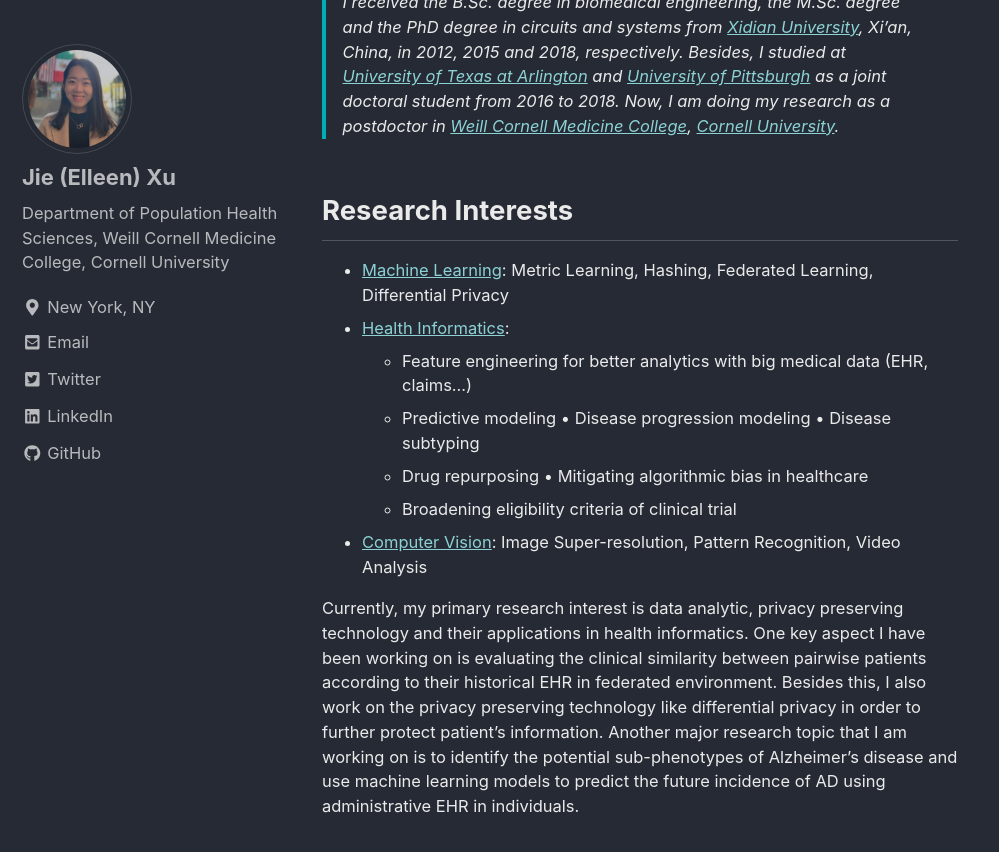
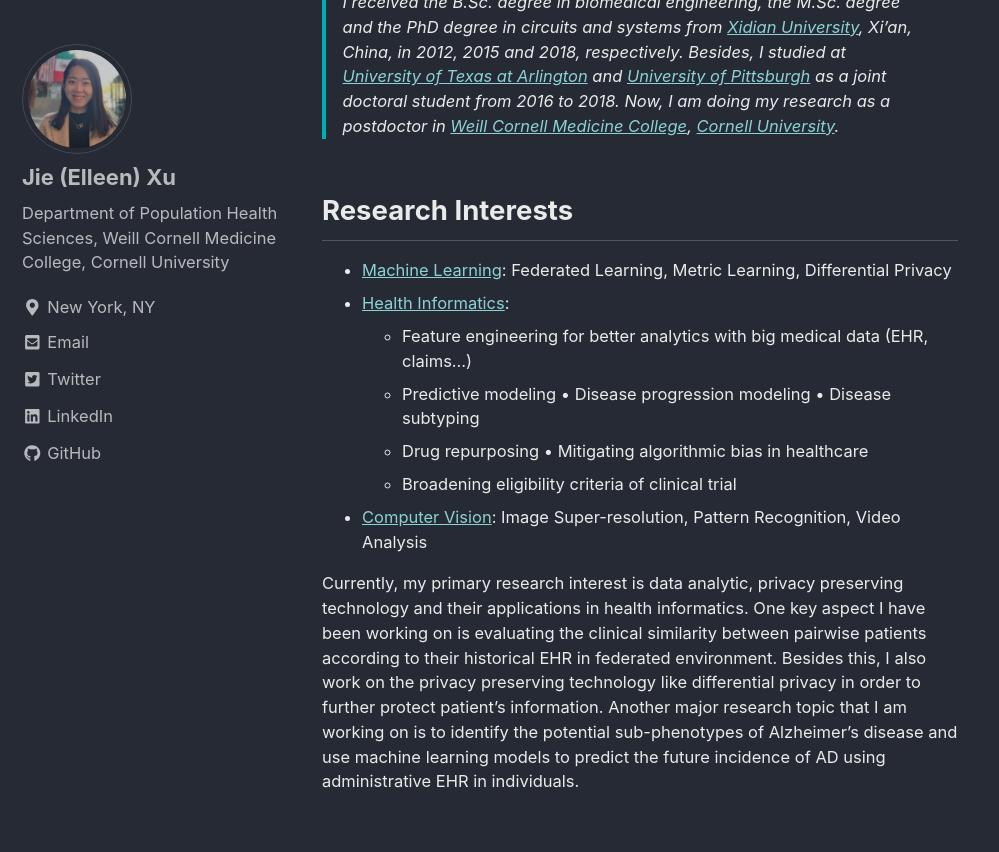
Before and after one commit to jxu1015/jxu1015.github.io, a Jekyll site: the page built from _pages/about.md, in a window 1280 px wide and 900 px high, scrolled down 651 px. Shown: the top 852 px of the window, without its empty margins (0-999 px from the left). Built offline with Jekyll 4.4.1, drawn with Linux system fonts in a browser that asks for light colours; nearby versions of some CDN libraries; a script that is not in the unit is left out.

Commit message:
Update about.md

```diff
--- a/_pages/about.md
+++ b/_pages/about.md
@@ -11,7 +11,7 @@
 {: .small}
 
 ## Research Interests
-* [Machine Learning](https://en.wikipedia.org/wiki/Machine_learning): Metric Learning, Hashing, Federated Learning, Differential Privacy
+* [Machine Learning](https://en.wikipedia.org/wiki/Machine_learning): Federated Learning, Metric Learning, Differential Privacy
 * [Health Informatics](https://en.wikipedia.org/wiki/Health_informatics):
     * Feature engineering for better analytics with big medical data (EHR, claims...)
     * Predictive modeling         • Disease progression modeling        • Disease subtyping
```
